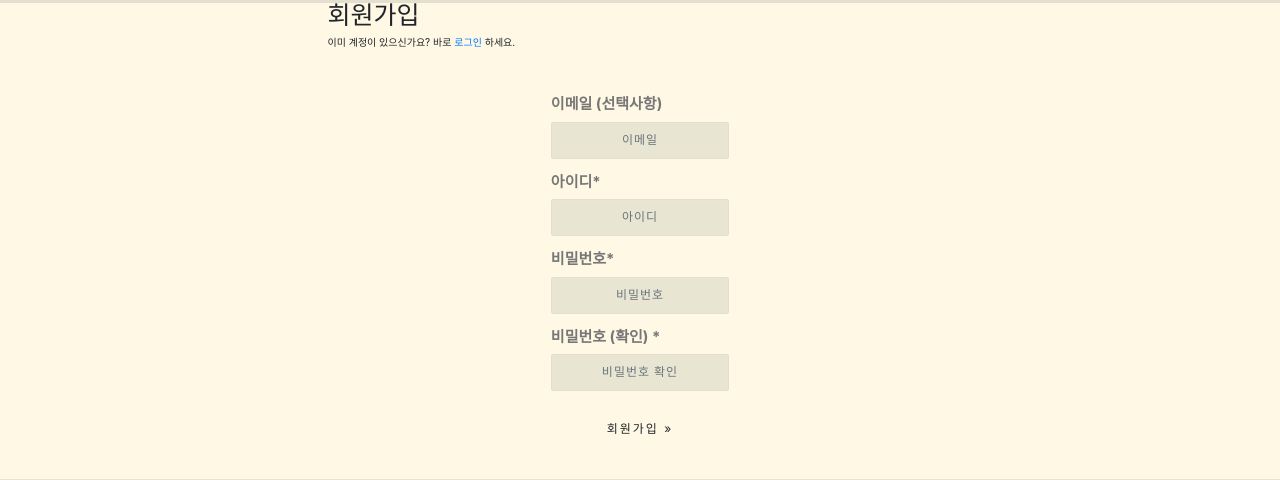
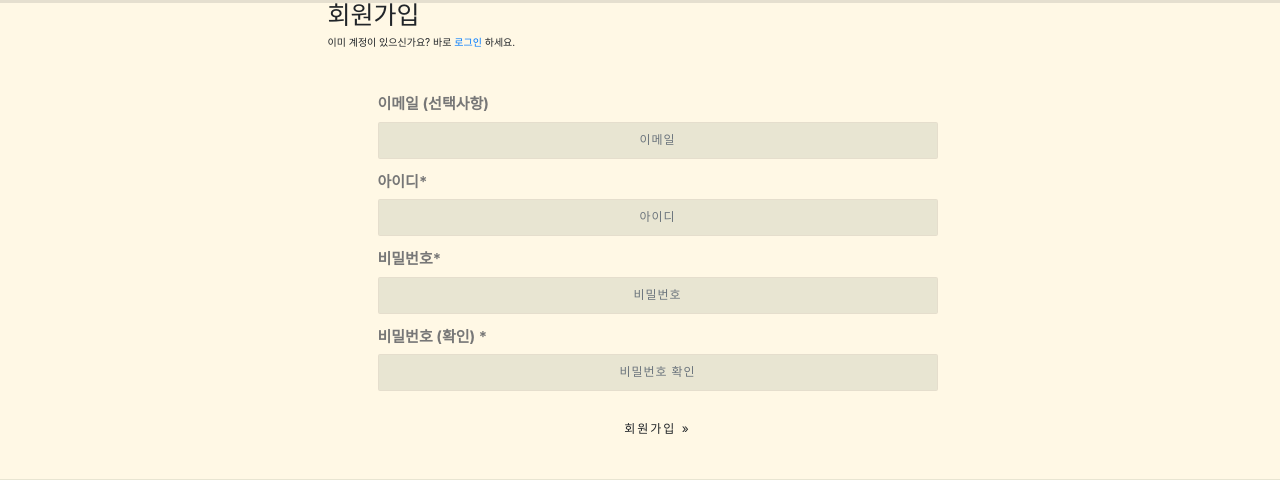
Before and after one commit to JuYeong0413/record, a Django app: page /accounts/signup/ in a window 1280 px wide. Shown: the part 75-555 px from the top of the page. Run offline with Django 3.2, Linux system fonts and the light colour scheme; some libraries are stand-ins or nearby versions; some web fonts are replaced.

Commit message:
signup 고치는중

```diff
--- a/record/static/css/juyeong.css
+++ b/record/static/css/juyeong.css
@@ -27,3 +27,16 @@
     margin-left: 50px;
     margin-bottom: -100px;
 }
+
+.form input[type="text"],
+.form input[type="email"],
+.form input[type="number"],
+.form input[type="url"],
+.form input[type="search"],
+.form input[type="tel"],
+.form input[type="password"],
+.form input[type="date"],
+.form input[type="color"],
+.form select {
+    text-transform: none;
+}
--- a/templates/account/signup.html
+++ b/templates/account/signup.html
@@ -12,22 +12,16 @@
 
 <!-- Section -->
 <section class="page-section">
-    <div class="container relative">
+    <div class="container relative" style="padding-left: 50px;">
 
         <!-- Tab panes -->
         <div class="tab-content tpl-minimal-tabs-cont section-text">
-
-            <div class="tab-pane fade" id="mini-one">
-
-
-
-            </div>
 
             <div class="tab-pane fade in active show" id="mini-two">
 
                 <!-- Registry Form -->
                 <div class="row">
-                    <div class="col-md-4 col-md-offset-4">
+                    <div class="col-md-12">
 
                         <form class="form contact-form" id="contact_form">
                             <div class="clearfix">
@@ -41,7 +35,7 @@
                                             이메일 (선택사항)
                                           </label>
                                           <div class="controls">
-                                          <input type="text" name="Email" id="Email" class="input-md round form-control" placeholder="이메일" pattern=".{3,100}" required> </div> </div>
+                                          <input type="text" name="Email" id="Email" class="input-md round form-control" placeholder="이메일" pattern=".{3,100}" > </div> </div>
                                     </div>
 
                                     <!-- Username -->
```
